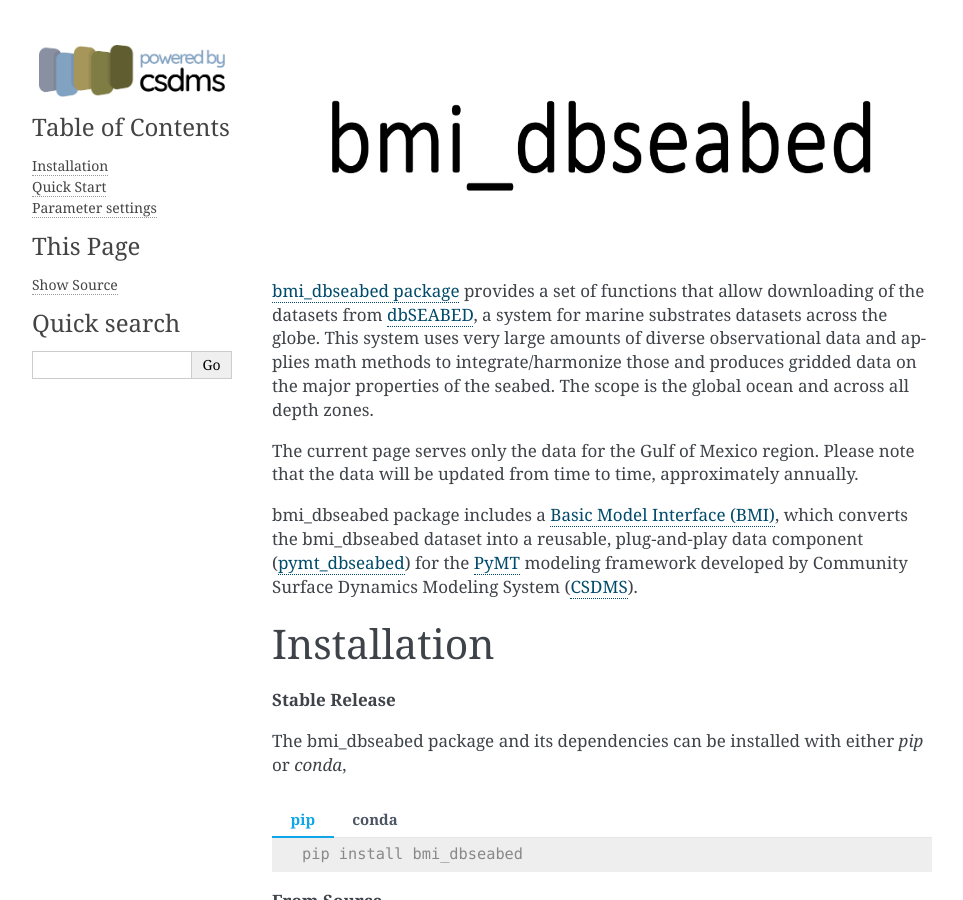
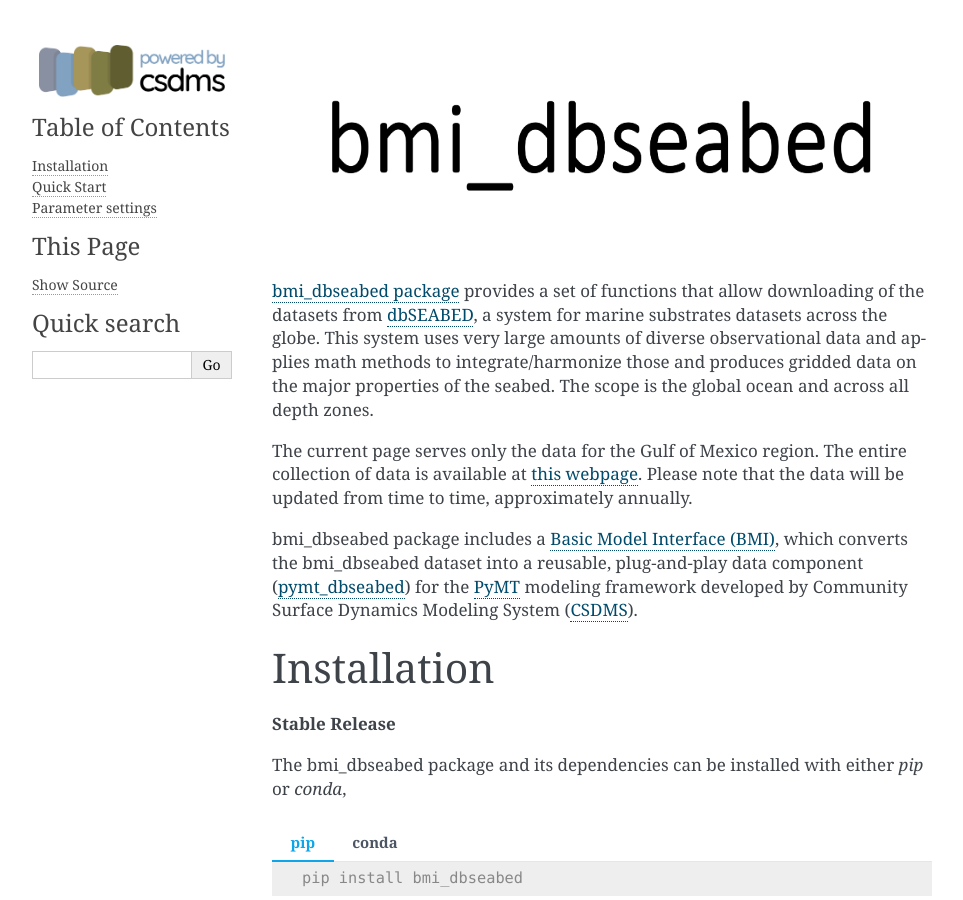
Before and after one commit to gantian127/bmi_dbseabed, a Sphinx documentation site: the page built from docs/source/index.md, in a window 1280 px wide and 900 px high. Shown: the whole window, without its empty margins (148-1111 px from the left). Built offline with Sphinx 7.4.7, drawn with Linux system fonts in a browser that asks for light colours.

Commit message:
update docs text

```diff
--- a/docs/source/index.md
+++ b/docs/source/index.md
@@ -13,8 +13,10 @@ applies math methods to integrate/harmonize those
 and produces gridded data on the major properties of the seabed.
 The scope is the global ocean and across all depth zones.
 
-The current page serves only the data for the Gulf of Mexico region. Please note that
-the data will be updated from time to time, approximately annually.
+The current page serves only the data for the Gulf of Mexico region.
+The entire collection of data is available at
+[this webpage](https://csdms.colorado.edu/wiki/Data:DBSEABED).
+Please note that the data will be updated from time to time, approximately annually.
 
 bmi_dbseabed package includes a [Basic Model Interface (BMI)][bmi-docs],
 which converts the bmi_dbseabed dataset into a reusable,
```
Also changed, not shown: README.md (+1 -1 lines).
